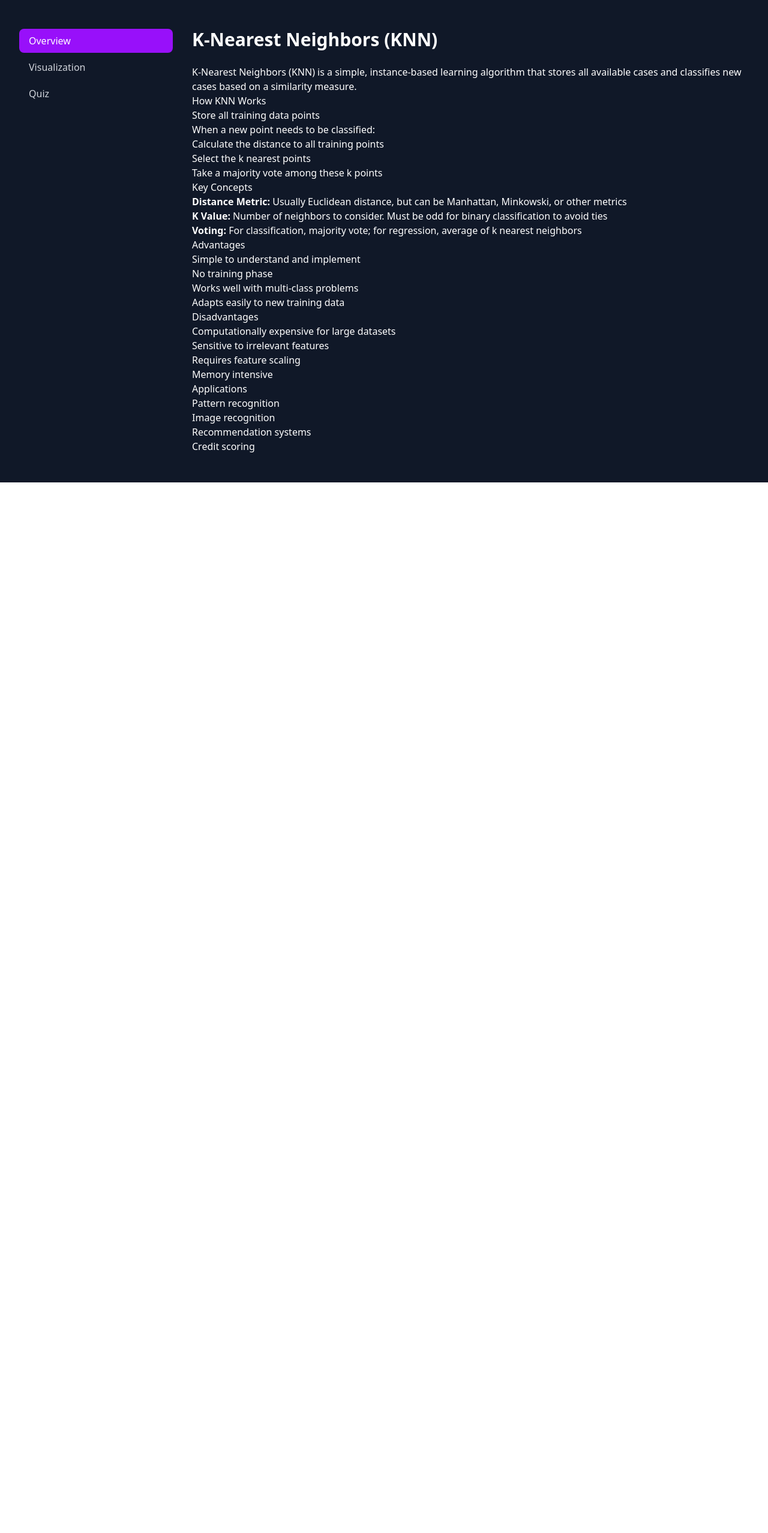
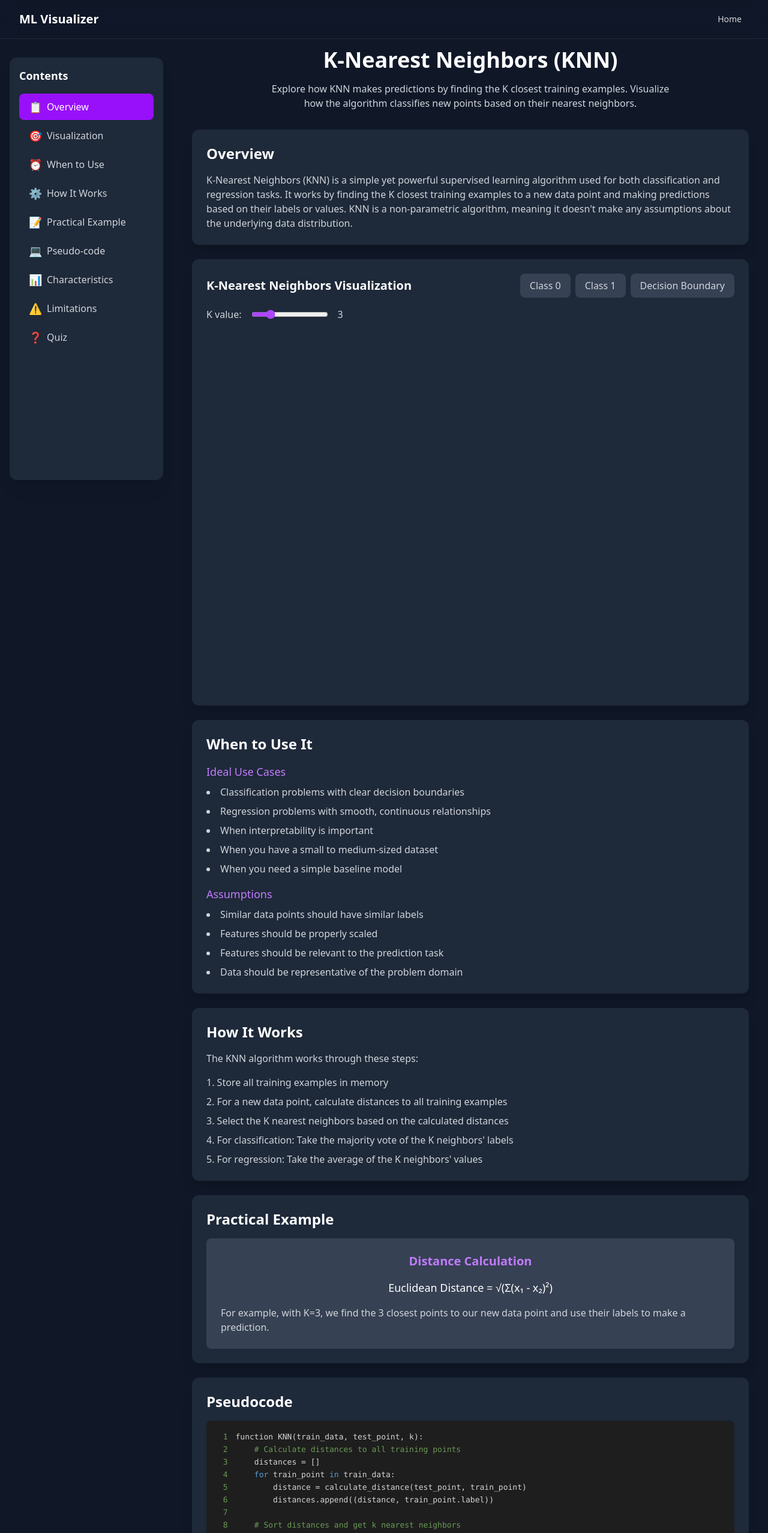
Before and after one commit to idanidan29/Machine_Learning_Visualizer, a Next.js app in the folder client/: page /algorithms/knn in a window 1280 px wide. Shown: the top 2555 px of the page at 60% size. Before the commit the page ends 804 px from the top, so only its background shows below. Built offline with nearby package versions, Linux system fonts and the light colour scheme.

Commit message:
fixing pdf rout and adjusting knn page

```diff
--- a/client/src/app/algorithms/knn/page.tsx
+++ b/client/src/app/algorithms/knn/page.tsx
@@ -1,186 +1,245 @@
 'use client';
 
 import React, { useState } from 'react';
-import KNNVisualization from '@/app/components/visualizations/KNNVisualization';
-import Quiz from '@/app/components/Quiz';
-
-const knnQuestions = [
-  {
-    id: 1,
-    question: 'What is the main principle behind K-Nearest Neighbors?',
-    options: [
-      'It uses a complex mathematical model to make predictions',
-      'It assumes that similar things exist in close proximity',
-      'It requires a large amount of training data',
-      'It works best with high-dimensional data'
-    ],
-    correctAnswer: 1,
-    explanation: 'KNN is based on the principle that similar things exist in close proximity. It assumes that similar points are near each other in the feature space.'
-  },
-  {
-    id: 2,
-    question: 'How does KNN make predictions?',
-    options: [
-      'By using a trained model',
-      'By finding the k closest training examples and taking a majority vote',
-      'By using a decision boundary',
-      'By calculating probabilities'
-    ],
-    correctAnswer: 1,
-    explanation: 'KNN makes predictions by finding the k closest training examples to the new point and taking a majority vote among their classes.'
-  },
-  {
-    id: 3,
-    question: 'What is the main advantage of KNN?',
-    options: [
-      'It is computationally efficient',
-      'It can handle any type of data',
-      'It is simple to understand and implement',
-      'It always achieves high accuracy'
-    ],
-    correctAnswer: 2,
-    explanation: 'KNN is simple to understand and implement, making it a good choice for beginners and for cases where interpretability is important.'
-  },
-  {
-    id: 4,
-    question: 'What is a potential disadvantage of KNN?',
-    options: [
-      'It cannot handle categorical data',
-      'It requires a large amount of memory',
-      'It is too complex to implement',
-      'It cannot handle missing values'
-    ],
-    correctAnswer: 1,
-    explanation: 'KNN requires storing all training data in memory, which can be a problem for large datasets.'
-  },
-  {
-    id: 5,
-    question: 'How does the choice of k affect the model?',
-    options: [
-      'A larger k always gives better results',
-      'A smaller k always gives better results',
-      'The choice of k depends on the data and can affect the balance between bias and variance',
-      'The choice of k doesn\'t matter'
-    ],
-    correctAnswer: 2,
-    explanation: 'The choice of k affects the balance between bias and variance. A small k can lead to overfitting, while a large k can lead to underfitting.'
-  }
-];
+import Navbar from '../../components/Navbar';
+import KNNVisualization from '../../components/visualizations/KNNVisualization';
+import Quiz from '../../components/Quiz';
+import TableOfContents from '../../components/TableOfContents';
+import Code from '../../components/ui/Code';
 
 export default function KNNPage() {
   const [activeSection, setActiveSection] = useState('overview');
 
+  const sections = [
+    { id: 'overview', title: 'Overview', icon: '📋' },
+    { id: 'visualization', title: 'Visualization', icon: '🎯' },
+    { id: 'when-to-use', title: 'When to Use', icon: '⏰' },
+    { id: 'how-it-works', title: 'How It Works', icon: '⚙️' },
+    { id: 'practical-example', title: 'Practical Example', icon: '📝' },
+    { id: 'pseudocode', title: 'Pseudo-code', icon: '💻' },
+    { id: 'characteristics', title: 'Characteristics', icon: '📊' },
+    { id: 'limitations', title: 'Limitations', icon: '⚠️' },
+    { id: 'quiz', title: 'Quiz', icon: '❓' }
+  ];
+
   return (
-    <div className="min-h-screen bg-gray-900 text-white">
-      <div className="max-w-7xl mx-auto px-4 sm:px-6 lg:px-8 py-12">
-        <div className="flex flex-col lg:flex-row gap-8">
-          {/* Sidebar */}
-          <div className="lg:w-64 flex-shrink-0">
-            <nav className="space-y-1">
-              {['overview', 'visualization', 'quiz'].map((section) => (
-                <button
-                  key={section}
-                  onClick={() => setActiveSection(section)}
-                  className={`w-full text-left px-4 py-2 rounded-lg transition-colors ${
-                    activeSection === section
-                      ? 'bg-purple-600 text-white'
-                      : 'text-gray-300 hover:bg-gray-800'
-                  }`}
-                >
-                  {section.charAt(0).toUpperCase() + section.slice(1)}
-                </button>
-              ))}
-            </nav>
+    <div className="min-h-screen bg-gray-900">
+      <Navbar />
+      <div className="pt-20 px-4 sm:px-6 lg:px-8">
+        <div className="max-w-7xl mx-auto">
+          <TableOfContents
+            sections={sections}
+            activeSection={activeSection}
+            setActiveSection={setActiveSection}
+          />
+
+          {/* Main Content */}
+          <div className="lg:ml-72">
+            <div className="text-center mb-8">
+              <h1 className="text-3xl sm:text-4xl font-bold text-white mb-4">
+                K-Nearest Neighbors (KNN)
+              </h1>
+              <p className="text-gray-300 max-w-2xl mx-auto mb-6 text-sm sm:text-base">
+                Explore how KNN makes predictions by finding the K closest training examples.
+                Visualize how the algorithm classifies new points based on their nearest neighbors.
+              </p>
             </div>
 
-          {/* Main Content */}
-          <div className="flex-grow">
-            {activeSection === 'overview' && (
             <div className="space-y-6">
-                <h1 className="text-3xl font-bold">K-Nearest Neighbors (KNN)</h1>
+              {/* Overview Section */}
+              <section id="overview" className="bg-gray-800 rounded-xl shadow-xl p-4 sm:p-6">
+                <h2 className="text-xl sm:text-2xl font-semibold text-white mb-4">Overview</h2>
+                <div className="prose prose-invert max-w-none">
+                  <p className="text-gray-300 text-sm sm:text-base">
+                    K-Nearest Neighbors (KNN) is a simple yet powerful supervised learning algorithm used for both
+                    classification and regression tasks. It works by finding the K closest training examples to a new
+                    data point and making predictions based on their labels or values. KNN is a non-parametric algorithm,
+                    meaning it doesn't make any assumptions about the underlying data distribution.
+                  </p>
+                </div>
+              </section>
 
-                <div className="prose prose-invert max-w-none">
-                  <p>
-                    K-Nearest Neighbors (KNN) is a simple, instance-based learning algorithm that
-                    stores all available cases and classifies new cases based on a similarity measure.
-                  </p>
+              {/* Visualization Section */}
+              <section id="visualization" className="bg-gray-800 rounded-xl shadow-xl p-4 sm:p-6">
+                <KNNVisualization />
+              </section>
 
-                  <h2>How KNN Works</h2>
-                  <ol>
-                    <li>Store all training data points</li>
-                    <li>When a new point needs to be classified:
-                      <ul>
-                        <li>Calculate the distance to all training points</li>
-                        <li>Select the k nearest points</li>
-                        <li>Take a majority vote among these k points</li>
+              {/* When to Use Section */}
+              <section id="when-to-use" className="bg-gray-800 rounded-xl shadow-xl p-4 sm:p-6">
+                <h2 className="text-xl sm:text-2xl font-semibold text-white mb-4">When to Use It</h2>
+                <div className="space-y-4">
+                  <div>
+                    <h3 className="text-lg font-medium text-purple-400 mb-2">Ideal Use Cases</h3>
+                    <ul className="list-disc list-inside text-gray-300 space-y-2 text-sm sm:text-base">
+                      <li>Classification problems with clear decision boundaries</li>
+                      <li>Regression problems with smooth, continuous relationships</li>
+                      <li>When interpretability is important</li>
+                      <li>When you have a small to medium-sized dataset</li>
+                      <li>When you need a simple baseline model</li>
                     </ul>
-                    </li>
-                  </ol>
-
-                  <h2>Key Concepts</h2>
-                  <ul>
-                    <li>
-                      <strong>Distance Metric:</strong> Usually Euclidean distance, but can be
-                      Manhattan, Minkowski, or other metrics
-                    </li>
-                    <li>
-                      <strong>K Value:</strong> Number of neighbors to consider. Must be odd for
-                      binary classification to avoid ties
-                    </li>
-                    <li>
-                      <strong>Voting:</strong> For classification, majority vote; for regression,
-                      average of k nearest neighbors
-                    </li>
-                  </ul>
-
-                  <h2>Advantages</h2>
-                  <ul>
-                    <li>Simple to understand and implement</li>
-                    <li>No training phase</li>
-                    <li>Works well with multi-class problems</li>
-                    <li>Adapts easily to new training data</li>
-                  </ul>
-
-                  <h2>Disadvantages</h2>
-                  <ul>
-                    <li>Computationally expensive for large datasets</li>
-                    <li>Sensitive to irrelevant features</li>
-                    <li>Requires feature scaling</li>
-                    <li>Memory intensive</li>
-                  </ul>
-
-                  <h2>Applications</h2>
-                  <ul>
-                    <li>Pattern recognition</li>
-                    <li>Image recognition</li>
-                    <li>Recommendation systems</li>
-                    <li>Credit scoring</li>
+                  </div>
+                  <div>
+                    <h3 className="text-lg font-medium text-purple-400 mb-2">Assumptions</h3>
+                    <ul className="list-disc list-inside text-gray-300 space-y-2 text-sm sm:text-base">
+                      <li>Similar data points should have similar labels</li>
+                      <li>Features should be properly scaled</li>
+                      <li>Features should be relevant to the prediction task</li>
+                      <li>Data should be representative of the problem domain</li>
                     </ul>
                   </div>
                 </div>
-            )}
+              </section>
 
-            {activeSection === 'visualization' && (
+              {/* How It Works Section */}
+              <section id="how-it-works" className="bg-gray-800 rounded-xl shadow-xl p-4 sm:p-6">
+                <h2 className="text-xl sm:text-2xl font-semibold text-white mb-4">How It Works</h2>
+                <div className="space-y-4">
+                  <p className="text-gray-300 text-sm sm:text-base">
+                    The KNN algorithm works through these steps:
+                  </p>
+                  <ol className="list-decimal list-inside text-gray-300 space-y-2 text-sm sm:text-base">
+                    <li>Store all training examples in memory</li>
+                    <li>For a new data point, calculate distances to all training examples</li>
+                    <li>Select the K nearest neighbors based on the calculated distances</li>
+                    <li>For classification: Take the majority vote of the K neighbors' labels</li>
+                    <li>For regression: Take the average of the K neighbors' values</li>
+                  </ol>
+                </div>
+              </section>
+
+              {/* Practical Example Section */}
+              <section id="practical-example" className="bg-gray-800 rounded-xl shadow-xl p-4 sm:p-6">
+                <h2 className="text-xl sm:text-2xl font-semibold text-white mb-4">Practical Example</h2>
                 <div className="space-y-6">
-                <h1 className="text-3xl font-bold">KNN Visualization</h1>
-                <p className="text-gray-300">
-                  Click on the canvas to add points. Select a class (0 or 1) first, then click to add points of that class.
-                  Use the slider to adjust the k value and see how it affects the decision boundary.
+                  <div className="bg-gray-700 rounded-lg p-6">
+                    <h3 className="text-xl font-bold text-purple-400 mb-4 text-center">Distance Calculation</h3>
+                    <div className="text-center text-white text-lg mb-4">
+                      Euclidean Distance = √(Σ(x₁ - x₂)²)
+                    </div>
+                    <p className="text-gray-300 text-sm sm:text-base">
+                      For example, with K=3, we find the 3 closest points to our new data point
+                      and use their labels to make a prediction.
                     </p>
-                <KNNVisualization />
                   </div>
-            )}
+                </div>
+              </section>
 
-            {activeSection === 'quiz' && (
+              {/* Pseudocode Section */}
+              <section id="pseudocode" className="bg-gray-800 rounded-xl shadow-xl p-4 sm:p-6">
+                <h2 className="text-xl sm:text-2xl font-semibold text-white mb-4">Pseudocode</h2>
+                <Code
+                  code={`function KNN(train_data, test_point, k):
+    # Calculate distances to all training points
+    distances = []
+    for train_point in train_data:
+        distance = calculate_distance(test_point, train_point)
+        distances.append((distance, train_point.label))
+
+    # Sort distances and get k nearest neighbors
+    distances.sort()
+    k_nearest = distances[:k]
+
+    # For classification: majority vote
+    if is_classification:
+        labels = [label for _, label in k_nearest]
+        return most_common(labels)
+
+    # For regression: average
+    else:
+        values = [label for _, label in k_nearest]
+        return sum(values) / len(values)
+
+function calculate_distance(point1, point2):
+    # Euclidean distance
+    return sqrt(sum((x1 - x2) ** 2 for x1, x2 in zip(point1, point2)))`}
+                  language="python"
+                />
+              </section>
+
+              {/* Characteristics Section */}
+              <section id="characteristics" className="bg-gray-800 rounded-xl shadow-xl p-4 sm:p-6">
+                <h2 className="text-xl sm:text-2xl font-semibold text-white mb-4">Characteristics</h2>
+                <div className="grid grid-cols-1 md:grid-cols-2 gap-6">
+                  <div className="space-y-4">
+                    <div>
+                      <h3 className="text-lg font-medium text-purple-400 mb-2">Type & Category</h3>
+                      <ul className="text-gray-300 space-y-2 text-sm sm:text-base">
+                        <li>Type: Supervised Learning</li>
+                        <li>Category: Classification & Regression</li>
+                      </ul>
+                    </div>
+                    <div>
+                      <h3 className="text-lg font-medium text-purple-400 mb-2">Strengths</h3>
+                      <ul className="list-disc list-inside text-gray-300 space-y-2 text-sm sm:text-base">
+                        <li>Simple to understand and implement</li>
+                        <li>No training required</li>
+                        <li>Works well with non-linear data</li>
+                        <li>Adapts to new data automatically</li>
+                      </ul>
+                    </div>
+                  </div>
+                  <div>
+                    <div>
+                      <h3 className="text-lg font-medium text-purple-400 mb-2">Complexity</h3>
+                      <ul className="text-gray-300 space-y-2 text-sm sm:text-base">
+                        <li>Training Time: O(1)</li>
+                        <li>Prediction Time: O(n * d)</li>
+                        <li>Space Complexity: O(n * d)</li>
+                        <li>where:</li>
+                        <li>n = number of training examples</li>
+                        <li>d = number of features</li>
+                      </ul>
+                    </div>
+                    <div>
+                      <h3 className="text-lg font-medium text-purple-400 mb-2">Limitations</h3>
+                      <ul className="list-disc list-inside text-gray-300 space-y-2 text-sm sm:text-base">
+                        <li>Computationally expensive for large datasets</li>
+                        <li>Sensitive to feature scaling</li>
+                        <li>Requires careful choice of K</li>
+                        <li>Memory intensive</li>
+                      </ul>
+                    </div>
+                  </div>
+                </div>
+              </section>
+
+              {/* Limitations Section */}
+              <section id="limitations" className="bg-gray-800 rounded-xl shadow-xl p-4 sm:p-6">
+                <h2 className="text-xl sm:text-2xl font-semibold text-white mb-4">Limitations</h2>
                 <div className="space-y-6">
-                <h1 className="text-3xl font-bold">KNN Quiz</h1>
-                <Quiz
-                  questions={knnQuestions}
-                  title="Test your knowledge of K-Nearest Neighbors"
-                  algorithm="knn"
-                />
+                  <div className="grid grid-cols-1 md:grid-cols-2 gap-6">
+                    <div className="bg-gray-700 rounded-lg p-4">
+                      <h3 className="text-lg font-medium text-purple-400 mb-3">Technical Limitations</h3>
+                      <ul className="list-disc list-inside text-gray-300 space-y-2 text-sm">
+                        <li>High computational cost for large datasets</li>
+                        <li>Sensitive to irrelevant features</li>
+                        <li>Requires feature normalization</li>
+                        <li>Curse of dimensionality</li>
+                        <li>Memory intensive storage</li>
+                        <li>Slow prediction time</li>
+                      </ul>
                     </div>
-            )}
+
+                    <div className="bg-gray-700 rounded-lg p-4">
+                      <h3 className="text-lg font-medium text-purple-400 mb-3">Mitigation Strategies</h3>
+                      <ul className="list-disc list-inside text-gray-300 space-y-2 text-sm">
+                        <li>Use dimensionality reduction</li>
+                        <li>Implement feature selection</li>
+                        <li>Apply data normalization</li>
+                        <li>Use approximate nearest neighbors</li>
+                        <li>Optimize distance calculations</li>
+                        <li>Consider data sampling</li>
+                      </ul>
+                    </div>
+                  </div>
+                </div>
+              </section>
+
+              {/* Quiz Section */}
+              <section id="quiz" className="bg-gray-800 rounded-xl shadow-xl p-4 sm:p-6">
+                <Quiz algorithm="knn" />
+              </section>
+            </div>
           </div>
         </div>
       </div>
--- a/client/src/app/algorithms/naive-bayes/page.tsx
+++ b/client/src/app/algorithms/naive-bayes/page.tsx
@@ -341,7 +341,7 @@ export default function NaiveBayesPage() {
                   <PDFDownloadCard
                     title="Naive Bayes Complex Example"
                     description="A detailed guide with step-by-step example for how to implement Naive Bayes classification using Laplace smoothing and m-estimate techniques."
-                    pdfPath="/pdfs/Naive_bayes.pdf"
+                    pdfPath="/pdfs/Baysian_Learning.pdf"
                   />
                 </div>
               </section>
--- /dev/null
+++ b/client/src/app/data/quizzes/knn.ts
@@ -0,0 +1,100 @@
+import { Question } from './decisionTree';
+
+export const knnQuestions: Question[] = [
+  {
+    id: 1,
+    question: 'What is the main principle behind K-Nearest Neighbors (KNN)?',
+    options: [
+      'Finding the optimal hyperplane to separate classes',
+      'Making predictions based on the K closest training examples',
+      'Minimizing the error between predicted and actual values',
+      'Finding patterns in unlabeled data'
+    ],
+    correctAnswer: 1,
+    explanation: 'KNN makes predictions by finding the K closest training examples to a new data point and using their labels or values to make a prediction.'
+  },
+  {
+    id: 2,
+    question: 'What is the main advantage of KNN?',
+    options: [
+      'Fast training time',
+      'No training required',
+      'Works well with high-dimensional data',
+      'Handles missing values automatically'
+    ],
+    correctAnswer: 1,
+    explanation: 'KNN is a lazy learning algorithm that doesn\'t require any training. It simply stores all training examples and makes predictions based on the nearest neighbors.'
+  },
+  {
+    id: 3,
+    question: 'Which of the following is a key limitation of KNN?',
+    options: [
+      'Cannot handle categorical features',
+      'Requires feature scaling',
+      'Cannot be used for regression',
+      'Always overfits the data'
+    ],
+    correctAnswer: 1,
+    explanation: 'KNN is sensitive to the scale of features. Features with larger scales will have a greater influence on the distance calculations, so proper scaling is essential.'
+  },
+  {
+    id: 4,
+    question: 'How does KNN handle classification tasks?',
+    options: [
+      'By calculating the weighted average of neighbors',
+      'By taking the majority vote of K nearest neighbors',
+      'By using a decision boundary',
+      'By applying a probability threshold'
+    ],
+    correctAnswer: 1,
+    explanation: 'For classification tasks, KNN takes the majority vote of the K nearest neighbors\' labels to make a prediction.'
+  },
+  {
+    id: 5,
+    question: 'What is the time complexity of making a prediction with KNN?',
+    options: [
+      'O(1)',
+      'O(n)',
+      'O(n * d)',
+      'O(n²)'
+    ],
+    correctAnswer: 2,
+    explanation: 'The time complexity is O(n * d) where n is the number of training examples and d is the number of features, as we need to calculate distances to all training points.'
+  },
+  {
+    id: 6,
+    question: 'Which distance metric is most commonly used in KNN?',
+    options: [
+      'Manhattan distance',
+      'Euclidean distance',
+      'Cosine similarity',
+      'Hamming distance'
+    ],
+    correctAnswer: 1,
+    explanation: 'Euclidean distance is the most commonly used distance metric in KNN, though other metrics like Manhattan distance can also be used depending on the problem.'
+  },
+  {
+    id: 7,
+    question: 'What happens if K is set too small in KNN?',
+    options: [
+      'The model becomes too general',
+      'The model becomes too specific and sensitive to noise',
+      'The model becomes computationally expensive',
+      'The model cannot make predictions'
+    ],
+    correctAnswer: 1,
+    explanation: 'A small K value makes the model more sensitive to noise and outliers, as it only considers a few nearest neighbors for prediction.'
+  },
+  {
+    id: 8,
+    question: 'Which of the following is NOT a typical use case for KNN?',
+    options: [
+      'Image classification',
+      'Recommendation systems',
+      'Time series forecasting',
+      'Pattern recognition'
+    ],
+    correctAnswer: 2,
+    explanation: 'KNN is not typically used for time series forecasting as it doesn\'t account for temporal dependencies in the data.'
+  }
+];
```
Also changed, not shown: client/src/app/data/quizzes/index.ts (+6 -1 lines). Lines whose indentation alone changed are shown as unchanged.
